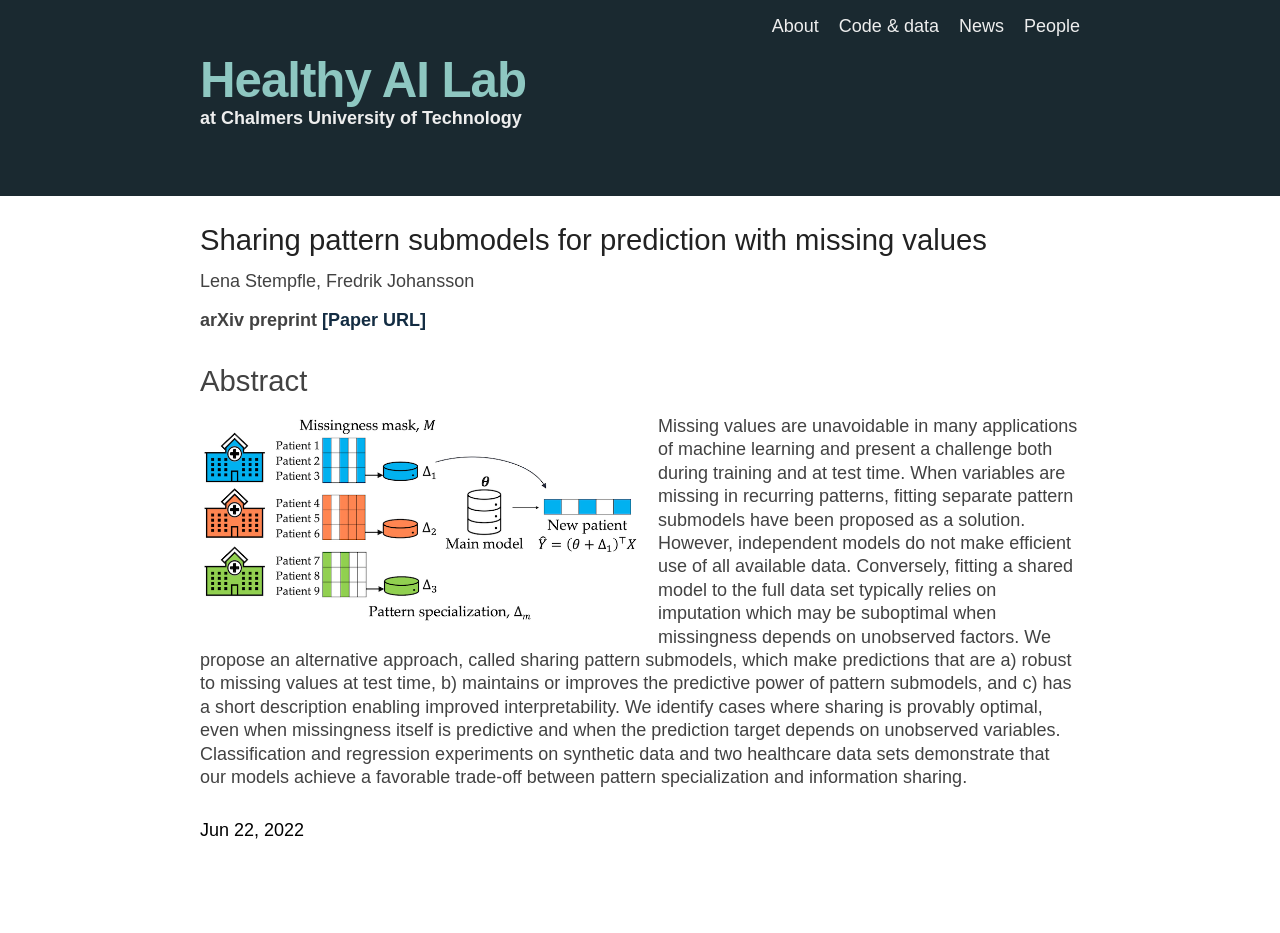
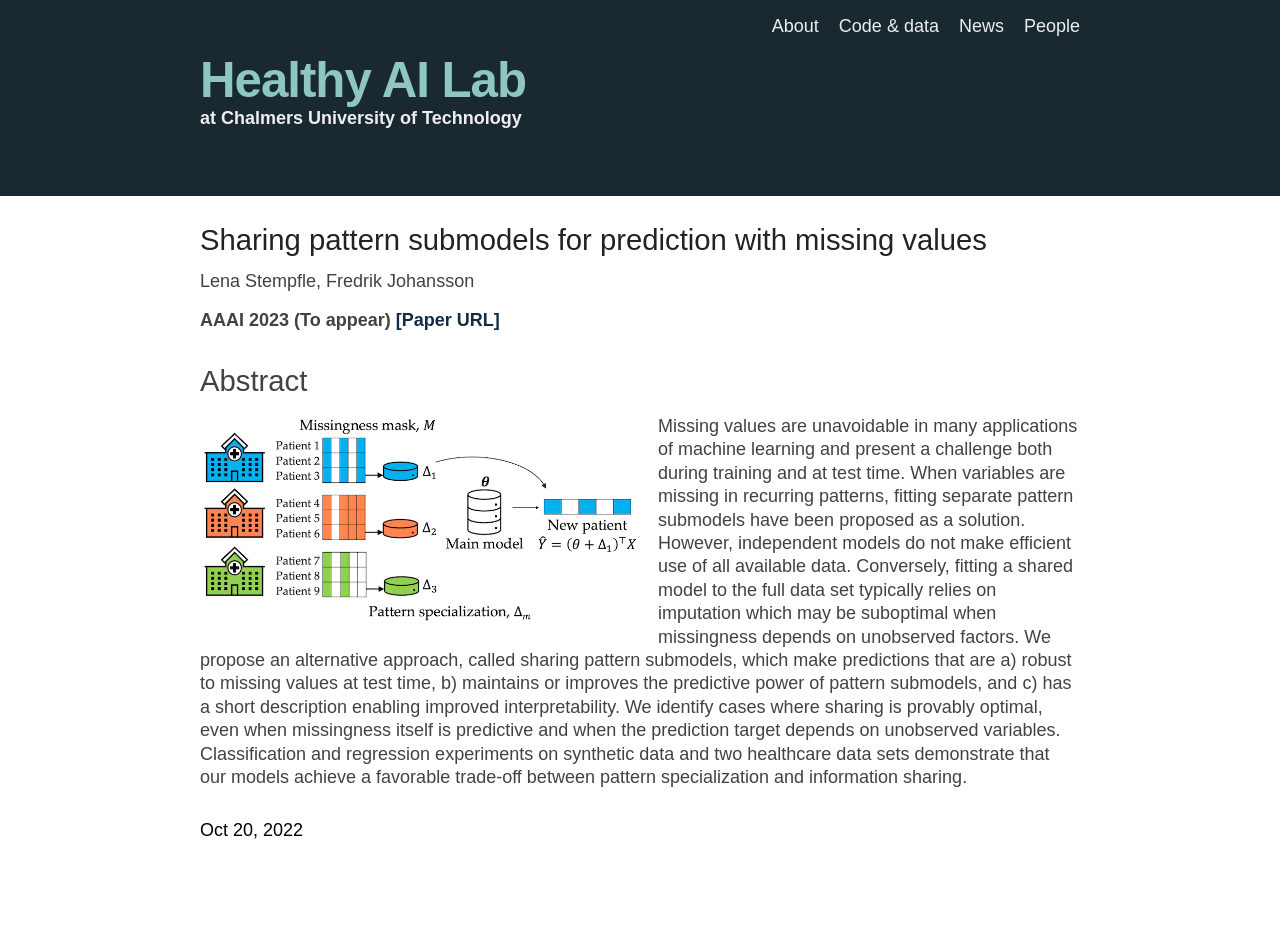
Before and after one commit to Healthy-AI/healthy-ai.github.io, a Jekyll site: the page built from _posts/2022-10-20-spsm.markdown, in a window 1280 px wide. Built offline with Jekyll 4.4.1, drawn with Linux system fonts in a browser that asks for light colours.

Commit message:
Update and rename 2022-06-01-spsm.markdown to 2022-10-20-spsm.markdown

```diff
--- a/_posts/2022-06-01-spsm.markdown
+++ b/_posts/2022-10-20-spsm.markdown
@@ -2,9 +2,9 @@
 layout: post
 author:  "Lena Stempfle, Fredrik Johansson"
 title: "Sharing pattern submodels for prediction with missing values"
-date:   2022-06-22 09:00:00 +0100
+date:   2022-10-20 09:00:00 +0100
 image: assets/posts/SPSM_Example_graphic_final.png
-venue: arXiv preprint
+venue: AAAI 2023 (To appear)
 paper: https://arxiv.org/abs/2206.11161
 categories: blog
 abstract: >-
```
